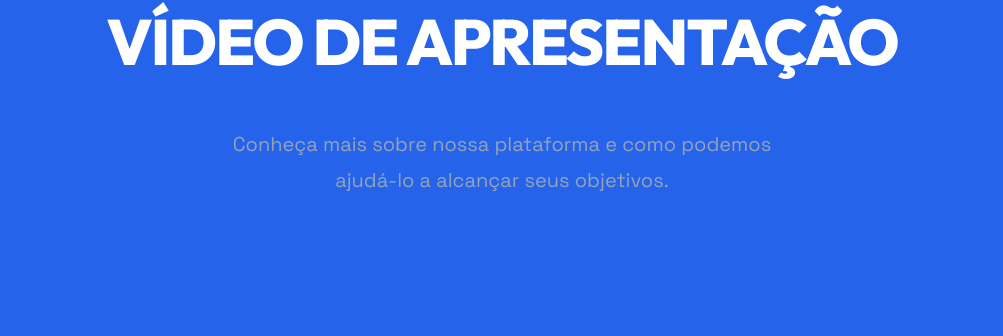
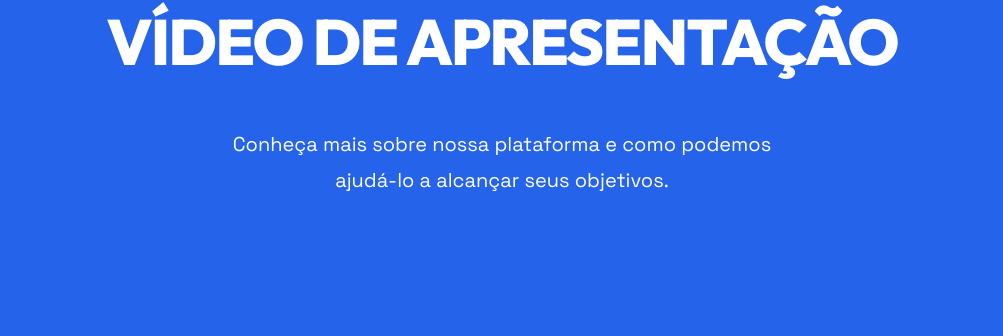
Before and after one commit to guilhermeepereiraa2004-ops/Winline, a plain HTML site: page index.html in a window 1280 px wide. Shown: the part 2336-2672 px from the top of the page, without its empty margins (138-1141 px from the left). Drawn offline with Linux system fonts and the light colour scheme.

Commit message:
Fix: Video section text color to white

```diff
--- a/style.css
+++ b/style.css
@@ -588,6 +588,11 @@ h6 {
     background: var(--color-primary);
 }
 
+.video-section .section-title,
+.video-section .section-description {
+    color: var(--color-white);
+}
+
 .video-container {
     max-width: 900px;
     margin: 0 auto;
```
